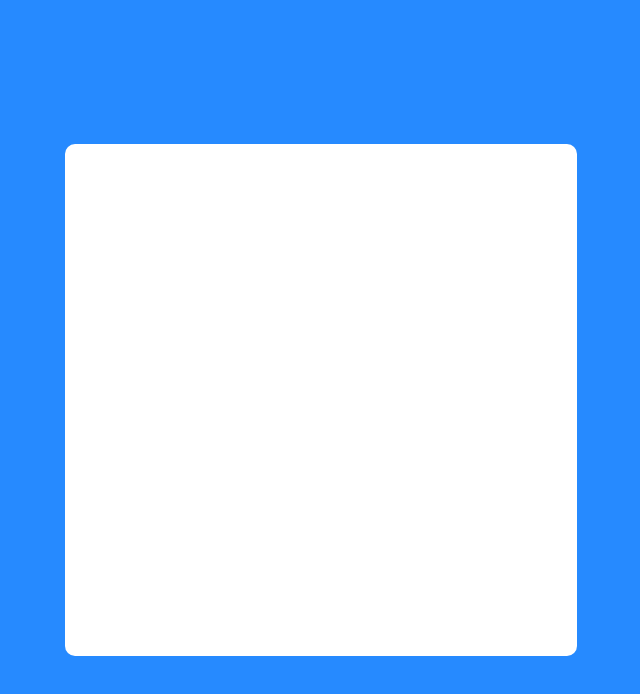
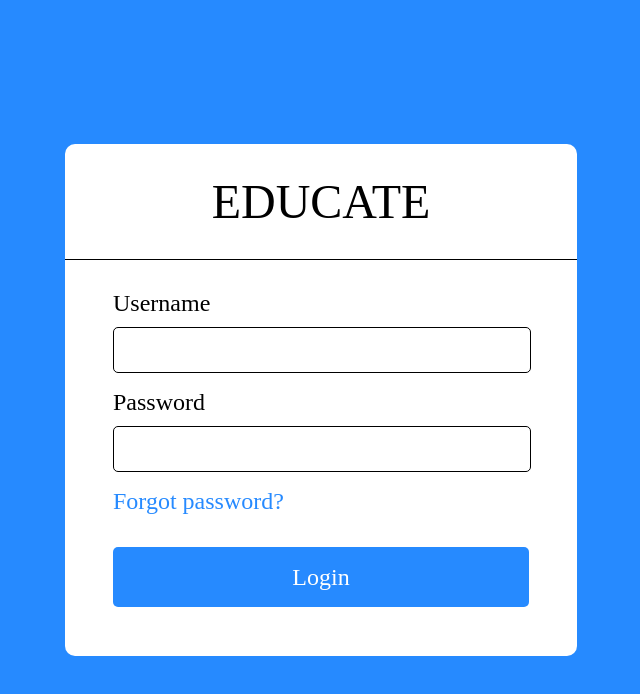
Before and after one commit to Nitesh058Raj/Educate_FE, an Angular app: page / in a window 1280 px wide. Shown: the top 694 px of the page, without its empty margins (319-959 px from the left). Built offline with nearby package versions, Linux system fonts and the light colour scheme; a web font is replaced by a local one.

Commit message:
Login page UI implemetation done; Styles applied;

```diff
--- a/src/app/educate/components/login/login.component.html
+++ b/src/app/educate/components/login/login.component.html
@@ -1,3 +1,18 @@
 <div class="login-container">
-  <div class="white-container"></div>
+  <div class="white-container">
+    <div class="login-header">EDUCATE</div>
+    <hr class="login-horizontal-line" />
+    <div class="login-content">
+      <div class="login-username">
+        <div class="label">Username</div>
+        <input type="email" class="input" />
+      </div>
+      <div class="login-password">
+        <div class="label">Password</div>
+        <input type="password" class="input" />
+      </div>
+      <div class="login-forgot-text">Forgot password?</div>
+    </div>
+    <div class="login-button">Login</div>
+  </div>
 </div>
--- a/src/app/educate/components/login/login.component.scss
+++ b/src/app/educate/components/login/login.component.scss
@@ -6,11 +6,71 @@
   display: flex;
   align-items: center;
   justify-content: center;
-}
 
   .white-container {
     height: 512px;
     width: 512px;
     background-color: #ffffff;
     border-radius: 10px;
+
+    .login-header {
+      font-family: "Lexend Giga";
+      font-size: 48px;
+      text-align: center;
+      margin: 30px 115px;
     }
+
+    .login-horizontal-line {
+      height: 1px;
+      background-color: #000000;
+      border: none;
+    }
+
+    .login-content {
+      padding: 30px 48px;
+      font-family: "Karla";
+      font-size: 24px;
+
+      display: flex;
+      flex-direction: column;
+      gap: 16px;
+
+      .input {
+        height: 40px;
+        width: 396px;
+        padding: 2px 0 2px 20px;
+        margin-top: 10px;
+        font-size: 24px;
+        border: 1px solid black;
+        border-radius: 5px;
+        font-family: "Karla";
+      }
+
+      .login-forgot-text {
+        cursor: pointer;
+        color: #268aff;
+      }
+
+      .login-forgot-text:hover {
+        text-decoration: underline;
+      }
+    }
+
+    .login-button {
+      width: 416px;
+      height: 60px;
+      margin: 2px 48px 30px 48px;
+      font-family: "Lexend Giga";
+      font-size: 24px;
+      border: none;
+      border-radius: 5px;
+      color: #ffffff;
+      background-color: #268aff;
+      cursor: pointer;
+
+      display: flex;
+      align-items: center;
+      justify-content: center;
+    }
+  }
+}
```
Lines whose indentation alone changed are shown as unchanged.
